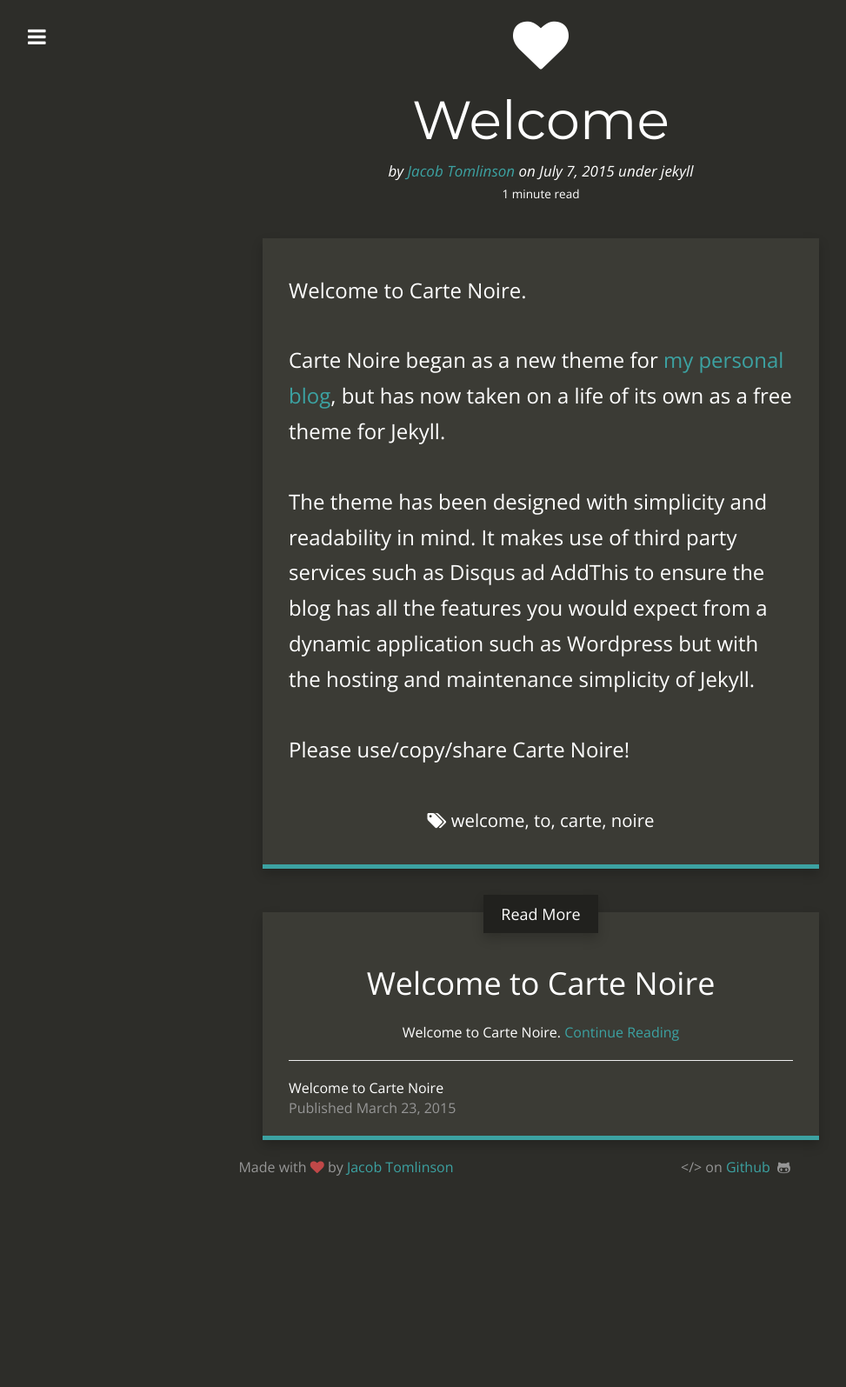
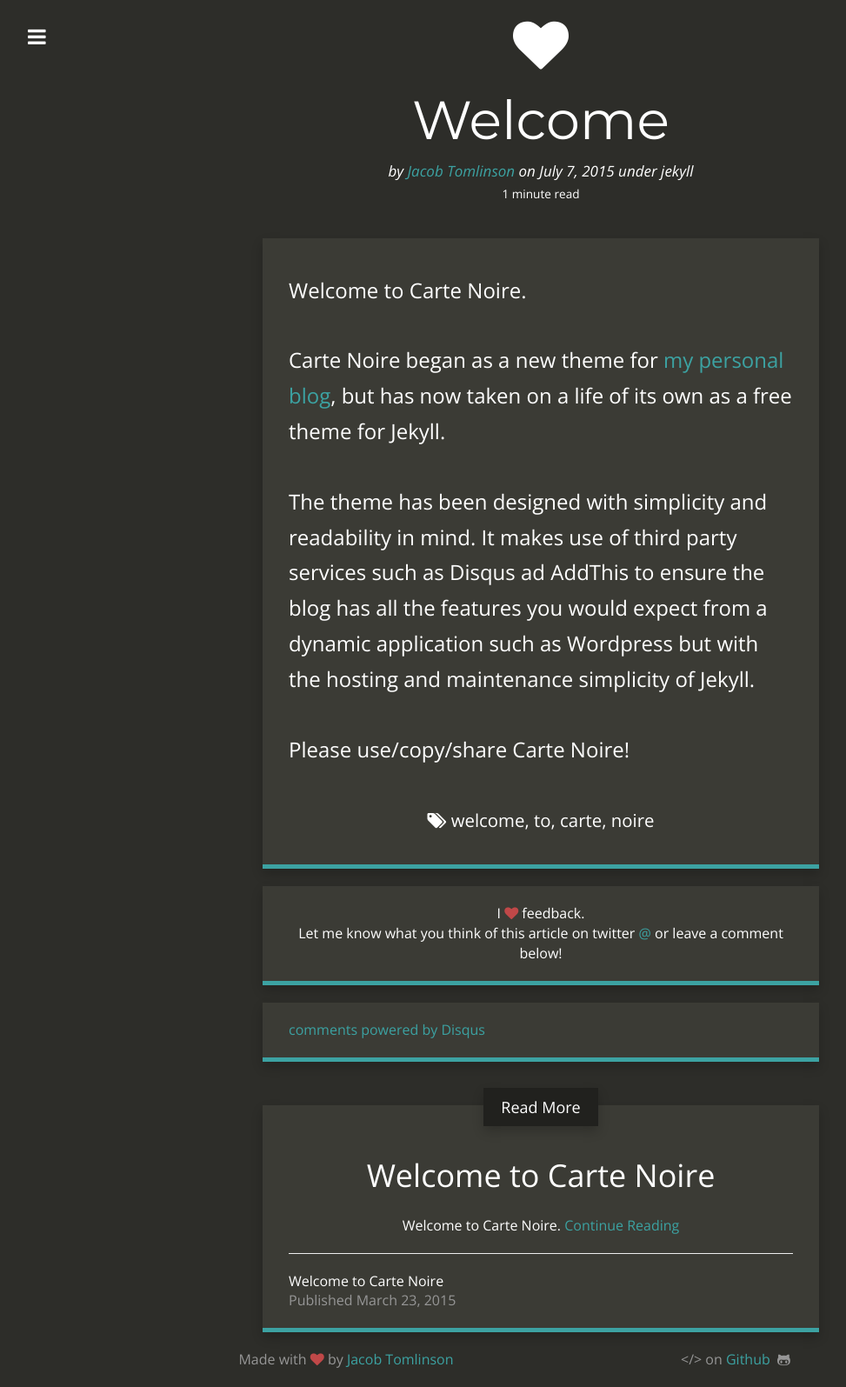
Before and after one commit to HFATFAT/hfatfat.github.io, a Jekyll site: the page built from _posts/2015-07-07-welcome.md, in a window 1280 px wide. Shown: the whole page at 87% size, without its empty margins (18-991 px from the left). Built offline with Jekyll 4.4.1, drawn with Linux system fonts in a browser that asks for light colours; nearby versions of some CDN libraries; Markdown is read by kramdown in place of the engine named in the settings; comment, search, counter and statistics services are not loaded; before the commit the page ends 1374 px from its top, so only the background shows below that.

Commit message:
no message

```diff
--- a/_layouts/post.html
+++ b/_layouts/post.html
@@ -64,7 +64,19 @@
 
       </div>
 
+      <div class="content-panel feedback">
+        I <i class="fa fa-heart"></i> feedback.<br />
+        Let me know what you think of this article on twitter <a href="http://www.twitter.com/{{ site.twitter_username }}">@{{ site.twitter_username }}</a> or leave a comment below!
+      </div>
 
+      {% if site.disqus_account %}
+      <div class="content-panel comments">
+        <div id="disqus_thread">
+          <noscript>Please enable JavaScript to view the <a href="http://disqus.com/?ref_noscript">comments powered by Disqus.</a></noscript>
+          <a href="http://disqus.com" class="dsq-brlink">comments powered by <span class="logo-disqus">Disqus</span></a>
+        </div>
+      </div>
+      {% endif %}
 
       <div class="content-panel related clearfix">
         {% for post in site.related_posts limit:1 %}
```
